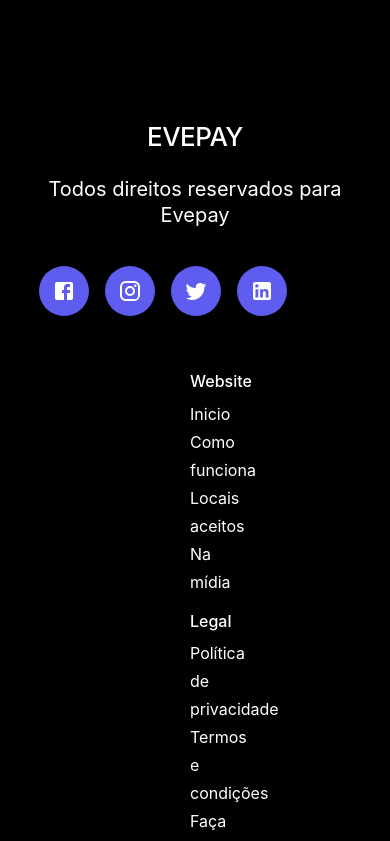
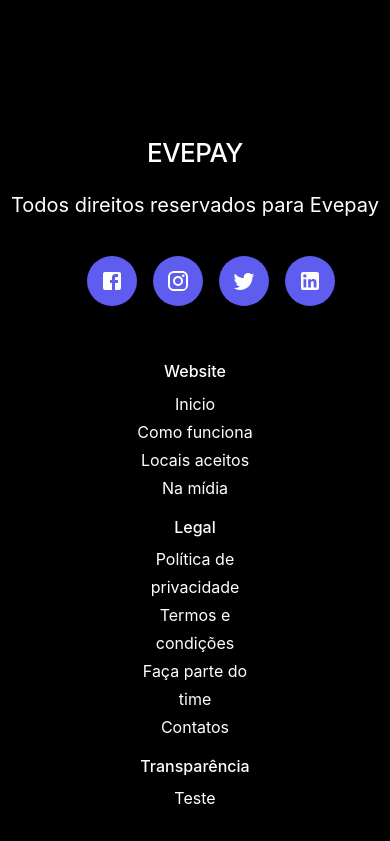
Before and after one commit to marcioA/evepay-landpage, a React (Vite) app: page / in a window 390 px wide. Shown: the part 3440-4281 px from the top of the page. Built offline with nearby package versions, Linux system fonts and the light colour scheme.

Commit message:
more changes about responsive website

```diff
--- a/src/App.css
+++ b/src/App.css
@@ -1,5 +1,5 @@
 #root {
   margin: 0;
   text-align: center;
-  width: fit-content;
+  width: 100%;
 }
--- a/src/components/Footer/styles.ts
+++ b/src/components/Footer/styles.ts
@@ -14,6 +14,8 @@
     @media (max-width: 768px) {
         display: flex;
         flex-direction: column;
+        justify-content: center;
+        align-items: center;
     }
 `;
 
@@ -55,6 +57,15 @@
 
 export const CompanyInfo = styled.div`
     width: 360px;
+
+    @media (max-width: 768px) {
+        width: 100%;
+        margin-top: 1rem;
+        max-width: 100%;
+        flex-direction: column;
+        justify-content: center;
+        align-items: center;
+    }
 `;
 
 export const SocialLogos = styled.div`
@@ -64,6 +75,14 @@
     font-size: 16px;
     line-height: 28px;
     margin: 1rem;
+
+    @media (max-width: 768px) {
+        width: 100%;
+        margin-top: 1rem;
+        max-width: 100%;
+        justify-content: center;
+        align-items: center;;
+    }
 `;
 
 export const MapSite = styled.div`
@@ -75,10 +94,12 @@
     line-height: 28px;
 
     @media (max-width: 768px) {
+        width: 100%;
         margin-top: 1rem;
         max-width: 100%;
         flex-direction: column;
-        flex-wrap: wrap;
+        justify-content: center;
+        align-items: center;;
     }
 `;
 
--- a/src/index.css
+++ b/src/index.css
@@ -15,8 +15,8 @@
 }
 
 * {
+  width: 100%;
   padding: 0;
   margin: 0;
-  width: 100%;
   max-width: 100%;
 }
```
